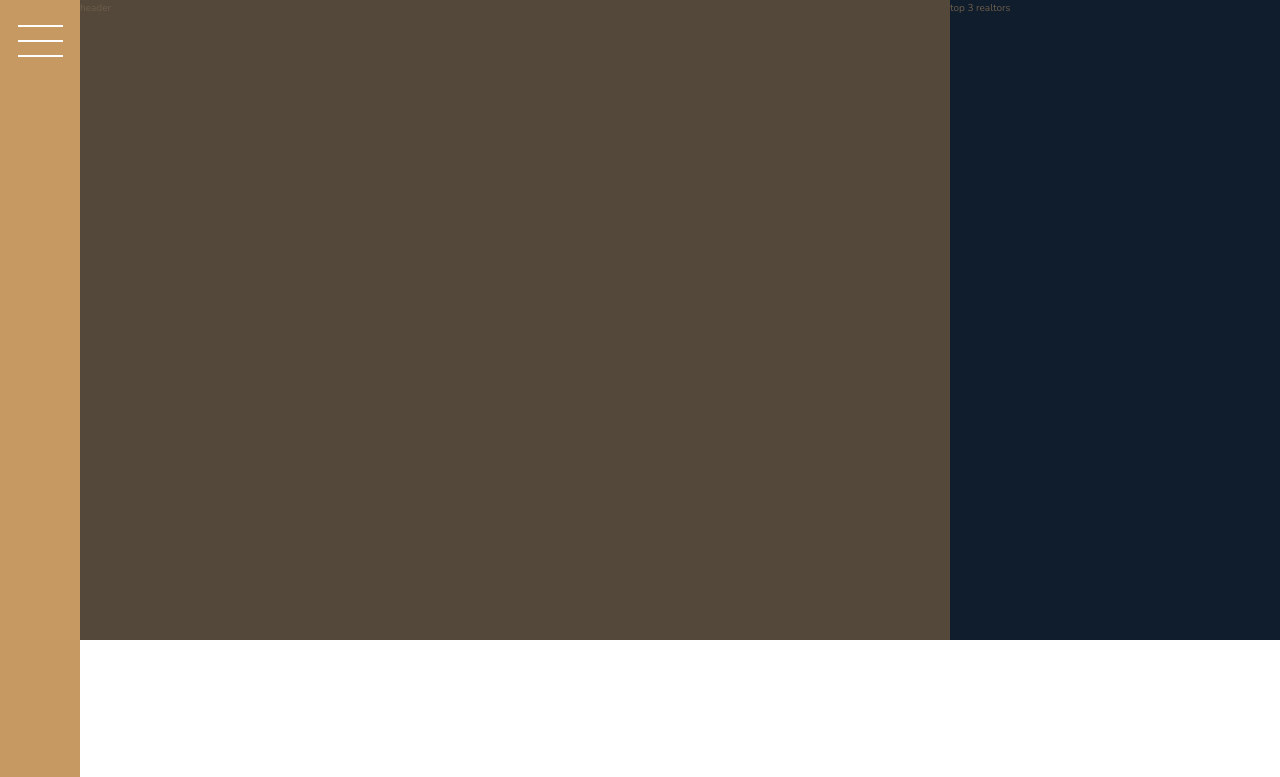
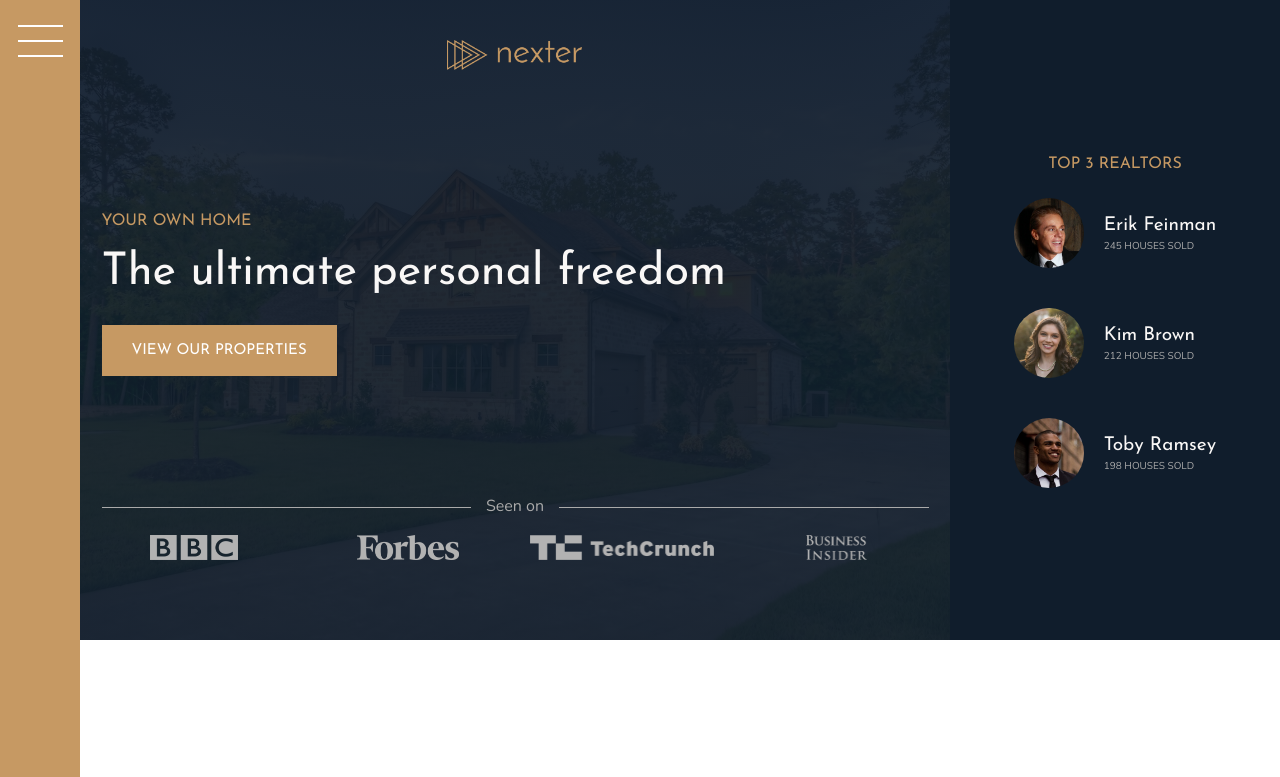
Before and after one commit to rnldbss/Nexter-Project, a website: page index.html in a window 1280 px wide. Shown: the top 777 px of the page. Drawn offline with nearby package versions, Linux system fonts and the light colour scheme; files whose address does not match are found by name.

Commit message:
building header section

```diff
--- a/index.html
+++ b/index.html
@@ -16,8 +16,39 @@
   </head>
   <body class="container"></body>
   <div class="sidebar"><button class="nav-btn"></button></div>
-  <header class="header">header</header>
-  <div class="realtors">top 3 realtors</div>
+  <header class="header">
+    <img src="img/logo.png" alt="" class="header__logos" />
+    <h3 class="heading-3">Your own home</h3>
+    <h1 class="heading-1">The ultimate personal freedom</h1>
+    <button class="btn header__btn">View our properties</button>
+    <div class="header__seenon-text">Seen on</div>
+    <div class="header__seenon-logos">
+      <img src="img/logo-bbc.png" alt="Seen on logo 1" />
+      <img src="img/logo-forbes.png" alt="Seen on logo 2" />
+      <img src="img/logo-techcrunch.png" alt="Seen on logo 3" />
+      <img src="img/logo-bi.png" alt="Seen on logo 4" />
+    </div>
+  </header>
+  <div class="realtors">
+    <h3 class="heading-3">Top 3 Realtors</h3>
+    <div class="realtors__list">
+      <img src="img/realtor-1.jpeg" alt="Realtor 1" class="realtors__img" />
+      <div class="realtors__details">
+        <h4 class="heading-4 heading-4--light">Erik Feinman</h4>
+        <p class="realtors__sold">245 houses sold</p>
+      </div>
+      <img src="img/realtor-2.jpeg" alt="Realtor 2" class="realtors__img" />
+      <div class="realtors__details">
+        <h4 class="heading-4 heading-4--light">Kim Brown</h4>
+        <p class="realtors__sold">212 houses sold</p>
+      </div>
+      <img src="img/realtor-3.jpeg" alt="Realtor 3" class="realtors__img" />
+      <div class="realtors__details">
+        <h4 class="heading-4 heading-4--light">Toby Ramsey</h4>
+        <p class="realtors__sold">198 houses sold</p>
+      </div>
+    </div>
+  </div>
   <section class="features">
     <div class="feature">
       <svg class="feature__icon">
--- a/sass/_header.scss
+++ b/sass/_header.scss
@@ -1,4 +1,58 @@
 .header {
   background-color: $color-grey-dark-1;
   grid-column: full-start / col-end 6;
+  background-image: linear-gradient(
+      rgba($color-secondary, 0.93),
+      rgba($color-secondary, 0.93)
+    ),
+    url(..img/hero.jpeg);
+  background-size: cover;
+  background-position: center;
+  padding: 8rem;
+  padding-top: 4rem;
+
+  display: grid;
+  grid-template-rows: 1fr min-content 6rem 1fr;
+  grid-template-columns: max-content;
+  grid-row-gap: 1.5rem;
+  justify-content: center;
+
+  &__logos {
+    height: 3rem;
+    justify-self: center;
+  }
+  &__btn {
+    align-self: start;
+    justify-self: start;
+  }
+
+  &__seenon-text {
+    display: grid;
+    grid-template-columns: 1fr max-content 1fr;
+    grid-column-gap: 1.5rem;
+    align-items: center;
+
+    font-size: 1.6rem;
+    color: $color-grey-light-2;
+
+    &::before,
+    &::after {
+      content: "";
+      height: 1px;
+      display: block;
+      background-color: currentColor;
+    }
+  }
+
+  &__seenon-logos {
+    display: grid;
+    grid-template-columns: repeat(4, 1fr);
+    grid-column-gap: 3rem;
+    justify-items: center;
+
+    img {
+      height: 2.5rem;
+      filter: brightness(70%);
+    }
+  }
 }
--- a/sass/_realtors.scss
+++ b/sass/_realtors.scss
@@ -1,4 +1,30 @@
 .realtors {
   background-color: $color-secondary;
   grid-column: col-start 7 / full-end;
+  padding: 3rem;
+  display: grid;
+  align-content: center;
+  justify-content: center;
+  justify-items: center;
+  grid-row-gap: 2rem;
+
+  &__list {
+    display: grid;
+    grid-template-columns: min-content max-content;
+    grid-column-gap: 2rem;
+    grid-row-gap: 5vh;
+    align-items: center;
+  }
+
+  &__img {
+    width: 7rem;
+    border-radius: 100%;
+    display: block;
+  }
+
+  &__sold {
+    text-transform: uppercase;
+    color: $color-grey-light-2;
+    margin-top: -3px;
+  }
 }
--- a/sass/_typography.scss
+++ b/sass/_typography.scss
@@ -5,6 +5,9 @@
 
 .heading-1 {
   @extend %heading;
+  font-size: 4.5rem;
+  color: $color-grey-light-1;
+  line-height: 1;
 }
 
 .heading-2 {
```
Also changed, not shown: css/style.css, 1 other file.
